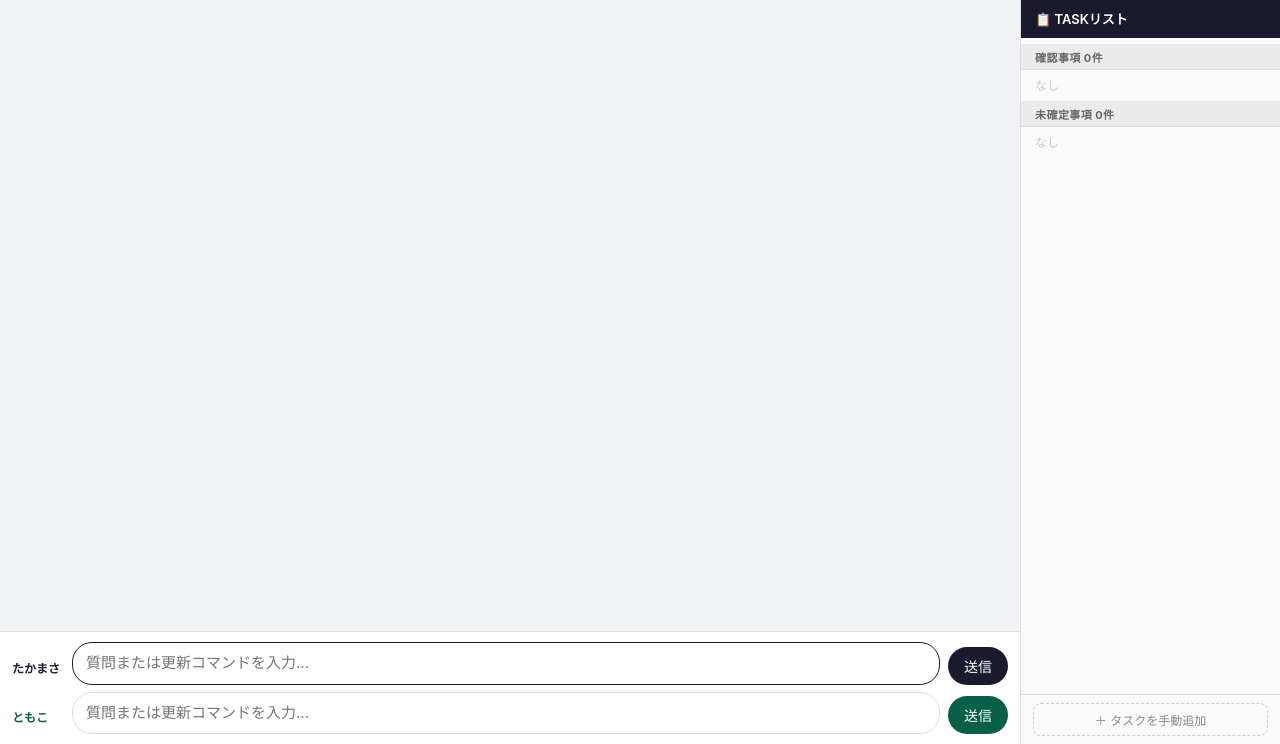
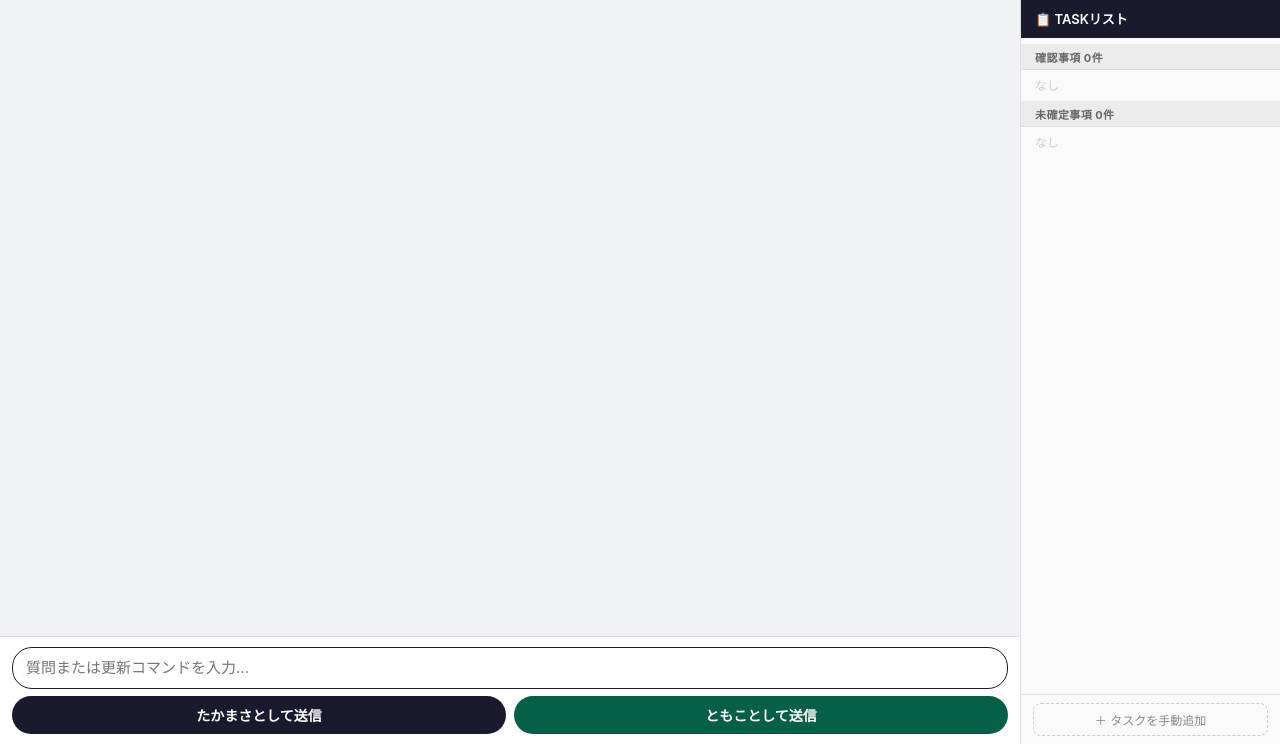
Before and after one commit to twatanabe-design/kagi-bot-, a Flask app: page /buken in a window 1280 px wide. Shown: the part 56-800 px from the top of the page. Run offline with Flask 3, Linux system fonts and the light colour scheme; the visitor is signed in with stand-in values (Sample User, id 1); data that the repository does not hold is empty.

Commit message:
入力欄を1つに変更、送信ボタンを2つ並べる
- textarea を1つに統合
- 「たかまさとして送信」「ともことして送信」ボタンを横並び
- Enterキーは最後に使ったsenderで送信

Co-Authored-By: Claude Sonnet 4.6 <noreply@anthropic.com>

```diff
--- a/templates/buken_chat.html
+++ b/templates/buken_chat.html
@@ -118,7 +118,7 @@
     box-shadow: 0 1px 2px rgba(0,0,0,0.08);
   }
 
-  /* 入力エリア（2人分） */
+  /* 入力エリア */
   #input-area {
     padding: 10px 12px;
     background: #fff;
@@ -128,23 +128,8 @@
     flex-direction: column;
     gap: 7px;
   }
-  .input-row {
-    display: flex;
-    align-items: flex-end;
-    gap: 8px;
-  }
-  .input-label {
-    font-size: 12px;
-    font-weight: 700;
-    width: 52px;
-    flex-shrink: 0;
-    padding-bottom: 9px;
-    white-space: nowrap;
-  }
-  .input-label.takamasa { color: #1a1a2e; }
-  .input-label.tomoko   { color: #065f46; }
-  .chat-input {
-    flex: 1;
+  #chat-input {
+    width: 100%;
     padding: 9px 13px;
     border: 1px solid #ddd;
     border-radius: 20px;
@@ -155,17 +140,20 @@
     max-height: 100px;
     line-height: 1.5;
   }
-  .chat-input:focus { border-color: #1a1a2e; }
-  .chat-input.tomoko:focus { border-color: #065f46; }
+  #chat-input:focus { border-color: #1a1a2e; }
+  #btn-row {
+    display: flex;
+    gap: 8px;
+  }
   .send-btn {
-    padding: 0 16px;
+    flex: 1;
+    padding: 9px 0;
     color: #fff;
     border: none;
     border-radius: 20px;
     font-size: 14px;
+    font-weight: 600;
     cursor: pointer;
-    flex-shrink: 0;
-    height: 38px;
     transition: background 0.15s;
   }
   .send-btn.takamasa { background: #1a1a2e; }
@@ -282,17 +270,10 @@
   <div id="chat-area">
     <div id="messages"></div>
     <div id="input-area">
-      <!-- たかまさ入力 -->
-      <div class="input-row">
-        <span class="input-label takamasa">たかまさ</span>
-        <textarea id="input-takamasa" class="chat-input" rows="1" placeholder="質問または更新コマンドを入力..." autofocus></textarea>
-        <button class="send-btn takamasa" id="send-takamasa" onclick="sendMessage('たかまさ')">送信</button>
-      </div>
-      <!-- ともこ入力 -->
-      <div class="input-row">
-        <span class="input-label tomoko">ともこ</span>
-        <textarea id="input-tomoko" class="chat-input tomoko" rows="1" placeholder="質問または更新コマンドを入力..."></textarea>
-        <button class="send-btn tomoko" id="send-tomoko" onclick="sendMessage('ともこ')">送信</button>
+      <textarea id="chat-input" rows="1" placeholder="質問または更新コマンドを入力..." autofocus></textarea>
+      <div id="btn-row">
+        <button class="send-btn takamasa" id="send-takamasa" onclick="sendMessage('たかまさ')">たかまさとして送信</button>
+        <button class="send-btn tomoko" id="send-tomoko" onclick="sendMessage('ともこ')">ともことして送信</button>
       </div>
     </div>
   </div>
@@ -323,34 +304,28 @@
   };
 
   // ── 入力欄 IME + 自動リサイズ setup ──────────
-  const inputDefs = [
-    { sender: 'たかまさ', elId: 'input-takamasa' },
-    { sender: 'ともこ',   elId: 'input-tomoko'   },
-  ];
-  const inputStates = {};
+  const inputEl = document.getElementById('chat-input');
+  let imeComposing = false;
+  let justFinished = false;
 
-  inputDefs.forEach(({ sender, elId }) => {
-    const el = document.getElementById(elId);
-    const state = { el, imeComposing: false, justFinished: false };
-    inputStates[sender] = state;
-
-    el.addEventListener('compositionstart', () => {
-      state.imeComposing = true; state.justFinished = false;
-    });
-    el.addEventListener('compositionend', () => {
-      state.imeComposing = false; state.justFinished = true;
-      setTimeout(() => { state.justFinished = false; }, 0);
-    });
-    el.addEventListener('keydown', (e) => {
-      if (e.key === 'Enter' && !e.shiftKey && !state.imeComposing && !state.justFinished) {
-        e.preventDefault();
-        sendMessage(sender);
-      }
-    });
-    el.addEventListener('input', () => {
-      el.style.height = 'auto';
-      el.style.height = Math.min(el.scrollHeight, 100) + 'px';
-    });
+  inputEl.addEventListener('compositionstart', () => {
+    imeComposing = true; justFinished = false;
+  });
+  inputEl.addEventListener('compositionend', () => {
+    imeComposing = false; justFinished = true;
+    setTimeout(() => { justFinished = false; }, 0);
+  });
+  // Enter で最後に使ったsenderとして送信（デフォルト：たかまさ）
+  let lastSender = 'たかまさ';
+  inputEl.addEventListener('keydown', (e) => {
+    if (e.key === 'Enter' && !e.shiftKey && !imeComposing && !justFinished) {
+      e.preventDefault();
+      sendMessage(lastSender);
+    }
+  });
+  inputEl.addEventListener('input', () => {
+    inputEl.style.height = 'auto';
+    inputEl.style.height = Math.min(inputEl.scrollHeight, 100) + 'px';
   });
 
   // ── 履歴 ──────────────────────────────────────
@@ -552,13 +527,12 @@
 
   async function sendMessage(sender) {
     if (sending) return;
-    const state = inputStates[sender];
-    if (!state) return;
-    const text = state.el.value.trim();
+    const text = inputEl.value.trim();
     if (!text) return;
 
-    state.el.value = '';
-    state.el.style.height = 'auto';
+    lastSender = sender;
+    inputEl.value = '';
+    inputEl.style.height = 'auto';
     sending = true;
     document.querySelectorAll('.send-btn').forEach(b => b.disabled = true);
 
@@ -583,7 +557,7 @@
 
     sending = false;
     document.querySelectorAll('.send-btn').forEach(b => b.disabled = false);
-    state.el.focus();
+    inputEl.focus();
   }
 </script>
 </body>
```
